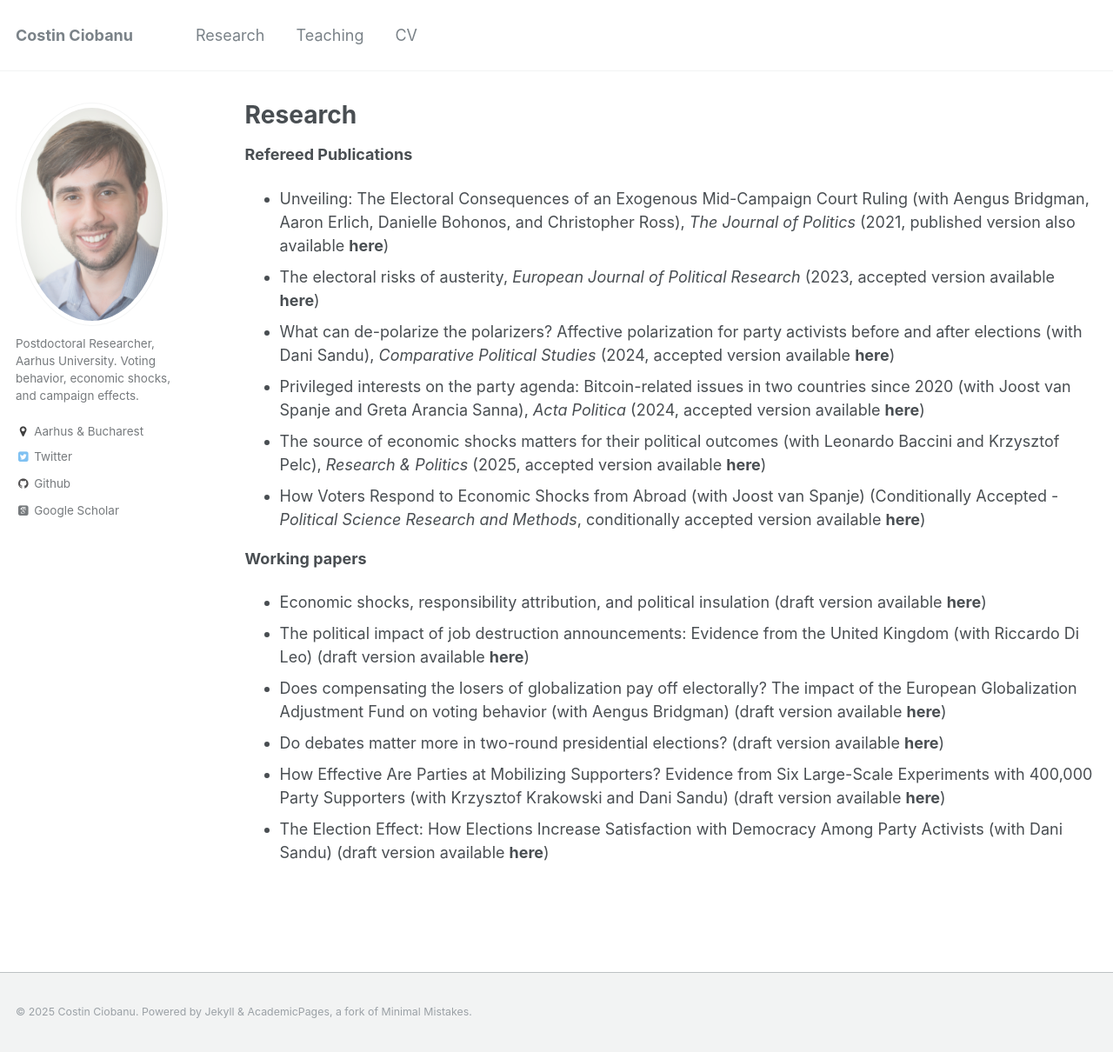
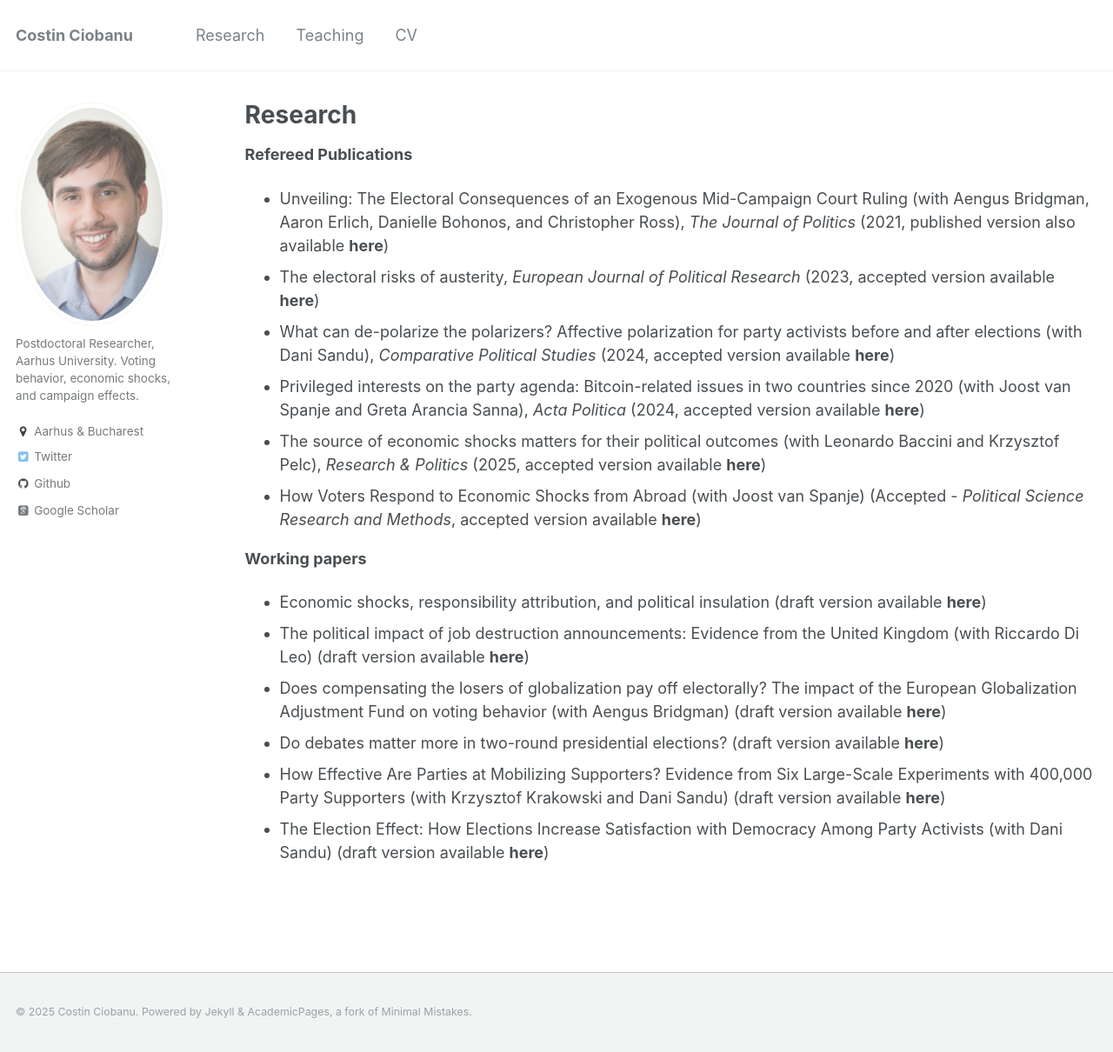
Before and after one commit to costinciobanu/costinciobanu.github.io, a Jekyll site: the page built from _pages/research.md, in a window 1280 px wide and 1210 px high. Shown: the whole window at 87% size. Built offline with Jekyll 4.4.1, drawn with Linux system fonts in a browser that asks for light colours; some web fonts are replaced.

Commit message:
Update research.md

```diff
--- a/_pages/research.md
+++ b/_pages/research.md
@@ -12,7 +12,7 @@ author_profile: true
 * [What can de-polarize the polarizers? Affective polarization for party activists before and after elections](https://doi.org/10.1177/00104140241259453) (with [Dani Sandu](https://danisandu.eu/)), <em>Comparative Political Studies</em> (2024, accepted version available [<b>here</b>](https://www.dropbox.com/s/o2ukgnwatc79457/Ciobanu%20and%20Sandu%20-%20Affective%20polarization.pdf?dl=0))
 * [Privileged interests on the party agenda: Bitcoin-related issues in two countries since 2020](https://doi.org/10.1057/s41269-024-00380-4) (with Joost van Spanje and Greta Arancia Sanna), <em>Acta Politica</em> (2024, accepted version available [<b>here</b>](https://www.dropbox.com/scl/fi/up7l3x2z9maeufpggwu8a/Bitcoin_paper.pdf?rlkey=5rx3tgdbia94uia562cfbsh2d&st=akfqsx7r&dl=0))
 * [The source of economic shocks matters for their political outcomes](https://doi.org/10.1177/20531680251379914) (with Leonardo Baccini and Krzysztof Pelc), <em>Research &amp; Politics</em> (2025, accepted version available [<b>here</b>](https://www.dropbox.com/scl/fi/nbvjwpej33a5wfa644tgj/BCP_September2025.pdf?rlkey=m9fn27esxq0dfwo9vm2sbcmcn&st=v0udq7qj&dl=0))
-* How Voters Respond to Economic Shocks from Abroad (with Joost van Spanje) (Conditionally Accepted - <em>Political Science Research and Methods</em>, conditionally accepted version available [<b>here</b>](https://www.dropbox.com/s/2sxxkjdd9ki3val/Ciobanu%20and%20van%20Spanje%20-%20Lehman.pdf?dl=0))
+* How Voters Respond to Economic Shocks from Abroad (with Joost van Spanje) (Accepted - <em>Political Science Research and Methods</em>, accepted version available [<b>here</b>](https://www.dropbox.com/s/2sxxkjdd9ki3val/Ciobanu%20and%20van%20Spanje%20-%20Lehman.pdf?dl=0))
 
 <b>Working papers</b>
 
```
